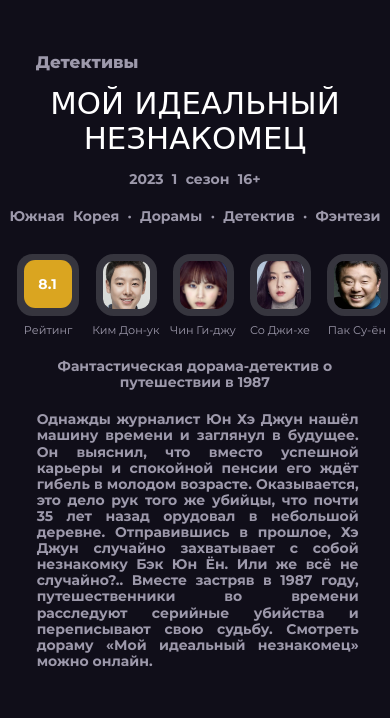
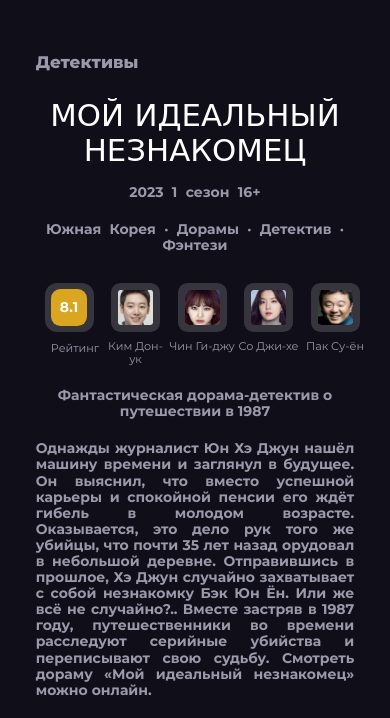
Before and after one commit to elencodes/project_online-cinema, a plain HTML site: page detective.html in a window 390 px wide. Shown: the part 78-796 px from the top of the page. Drawn offline with Linux system fonts and the light colour scheme; grey boxes are pictures that could not be loaded; files whose address does not match are found by name.

Commit message:
fixed adaptive for detective and basedOnBooks pages

```diff
--- a/assets/scss/style.scss
+++ b/assets/scss/style.scss
@@ -2751,7 +2751,7 @@ rating-cast__box--js {
 
 .description__rating-and-actors {
 	display: flex;
-	margin-left: 3rem;
+	justify-content: center;
 
 	img {
 		border-radius: 1.27rem;
@@ -2805,119 +2805,118 @@ rating-cast__box--js {
 
 //detective & basedOnBooks - адаптив для пк (большой, средний, маленький монитор, ноутбук)
 
-@media screen  and (max-width: 1370px) {
-	.detective__container, .basedOnBooks-film {
+@media screen and (max-width: 1370px) {
+
+	.detective__container,
+	.basedOnBooks__container {
 		max-width: 87.75rem;
 	}
 
-	.detective-film , .basedOnBooks-film{
+	.detective-film,
+	.basedOnBooks-film {
 		width: 47rem;
 	}
-
-}
-
-@media screen  and (min-width: 1251px) and (max-width:1300px) {
-	.detective__container, .basedOnBooks-film {
+}
+
+@media screen and (min-width: 1251px) and (max-width:1300px) {
+
+	.detective__container,
+	.basedOnBooks__container {
 		max-width: 87.75rem;
 	}
 
-	.detective-film,.basedOnBooks-film {
+	.detective-film,
+	.basedOnBooks-film {
 		width: 47rem;
 	}
 
 	.description__text--2 {
 		font-size: 1rem;
-		width: 26rem;
-		margin-left: 4rem;
-	}
-	.basedOnBooks--title{
+	}
+
+	.basedOnBooks--title {
 		font-size: 2.6rem;
 	}
-	.basedOnBooks-actors-and-rating{
-		margin-right:6rem;
-
-	}
-
-
 }
 
 
 @media screen and (max-width: 1251px) {
-	.detective__container,.basedOnBooks__container {
+
+	.detective__container,
+	.basedOnBooks__container {
 		max-width: 78.75rem;
 	}
 
-	.detective-film, .basedOnBooks-film
-	 {
+	.detective-film,
+	.basedOnBooks-film {
 		width: 42.875rem;
 		height: 27rem;
 	}
 
 	.description__text--2 {
 		font-size: 1rem;
-		width: 30rem;
-		margin-left: 2rem;
-	}
-	.basedOnBooks--title{
+	}
+
+	.basedOnBooks--title {
 		font-size: 2.4rem;
 	}
-	.detective-title{
+
+	.detective-title {
 		font-size: 2.6rem;
 	}
-
-
 }
 
 @media screen and (max-width: 1163px) {
-	.detective__container,.basedOnBooks__container {
+
+	.detective__container,
+	.basedOnBooks__container {
 		max-width: 73.125rem;
 	}
 
-	.detective-film, .basedOnBooks-film
-	 {
+	.detective-film,
+	.basedOnBooks-film {
 		width: 37.3125rem;
 		height: 28rem;
 	}
 
-
-	.description__text--2,.description__text--1 {
-		width: 30rem;
-	    margin-left: 1.7rem;
-	}
-
-	.basedOnBooks--title{
+	.basedOnBooks--title {
 		font-size: 2.4rem;
 	}
-	.detective-title{
+
+	.detective-title {
 		font-size: 2.6rem;
 	}
+
+	.description__rating-and-actors {
+		justify-content: space-between;
+		align-items: start;
+	}
 }
 
 @media screen and (max-width: 1081px) {
-	.detective__container,.basedOnBooks__container {
+
+	.detective__container,
+	.basedOnBooks__container {
 		max-width: 67.625rem;
 	}
 
-	.detective-film, .basedOnBooks-film{
+	.detective-film,
+	.basedOnBooks-film {
 		width: 36.3125rem;
 		height: 26rem;
 	}
 
-	.detective-info, .basedOnBooks-info {
+	.detective-info,
+	.basedOnBooks-info {
 		max-width: 29.375rem;
 	}
 
-	.description__text--2,.description__text--1 {
+	.description__text--2,
+	.description__text--1 {
 		font-size: 1rem;
-		width: 28rem;
-		margin-left: 1.5rem;
-	}
-
-	.description__rating-and-actors {
-		margin-left: 1rem;
-	}
-
-	.detective-title{
+	}
+
+	.detective-title {
 		font-size: 2.5rem;
 	}
 }
@@ -2925,33 +2924,33 @@ rating-cast__box--js {
 //detective & basedOnBooks-адаптив для большого планшета (1024px)
 
 @media screen and (max-width:1025px) {
-	.detective__container,.basedOnBooks__container {
+
+	.detective__container,
+	.basedOnBooks__container {
 		max-width: 63.625rem;
 	}
 
-	.detective-film, .basedOnBooks-film {
+	.detective-film,
+	.basedOnBooks-film {
 		width: 35.3125rem;
 		height: 25rem;
 	}
 
-	.detective-info, .basedOnBooks-info {
+	.detective-info,
+	.basedOnBooks-info {
 		max-width: 26.375rem;
 	}
 
-	.description__text--2,.description__text--1 {
-		font-size: 0.9rem;;
-		width: 25rem;
-		margin-left: 1.8rem;
+	.description__text--2,
+	.description__text--1 {
+		font-size: 0.9rem;
 	}
 
 	.description__title {
 		font-size: 2.2rem;
 	}
 
-	.description__rating-and-actors {
-		margin-left: 1rem;
-	}
-	.description__genre{
+	.description__genre {
 		font-size: 0.9rem;
 	}
 
@@ -2960,56 +2959,74 @@ rating-cast__box--js {
 //detective & basedOnBooks-адаптив  для среднего планшета (820px)
 
 @media screen and (max-width:935px) {
-	.detective__container,.basedOnBooks__container {
+
+	.detective__container,
+	.basedOnBooks__container {
 		max-width: 52.75rem;
 	}
 
-	.detective-content, .basedOnBooks-content {
+	.detective-content,
+	.basedOnBooks-content {
 		flex-direction: column-reverse;
 		align-items: center;
 	}
 
-	.detective-info, .basedOnBooks-info {
-		max-width: 30.375rem;
-	}
-
-
-	.description__text--2,.description__text--1,.description__year,
+	.detective-info,
+	.basedOnBooks-info {
+		max-width: 37.375rem;
+	}
+
+	.description__text--2,
+	.description__text--1,
+	.description__year,
 	.description__genre {
-		font-size:1rem;;
+		font-size: 1rem;
+	}
+
+	.description__text--2 {
+		margin-bottom: 3rem;
+	}
+
+	.description__title {
+		padding-top: .875rem;
 	}
 }
 
 //detective & basedOnBooks-адаптив для маленького планшета (769px)
 
-@media screen and (min-width:700px) and (max-width:800px) {
-	.detective__container,.basedOnBooks__container {
-		max-width: 48.75rem;
-	}
-	.detective-text{
-		margin-left: 2.5rem;
+@media screen and (max-width:800px) {
+
+	.detective__container,
+	.basedOnBooks__container {
+		max-width: 43.75rem;
 	}
 }
 
 @media screen and (max-width:690px) {
-	.detective__container,.basedOnBooks__container {
+
+	.detective__container,
+	.basedOnBooks__container {
 		max-width: 35.75rem;
 	}
 
 }
 
-@media screen  and (max-width:535px) {
-	.detective__container,.basedOnBooks__container {
+@media screen and (max-width:535px) {
+
+	.detective__container,
+	.basedOnBooks__container {
 		max-width: 29.75rem;
 	}
 
-	.detective-film, .basedOnBooks-film {
+	.detective-film,
+	.basedOnBooks-film {
 		width: 100vw;
 		height: auto;
 		margin-top: 2rem;
 	}
 
-	.detective-info, .basedOnBooks-info {
+	.detective-info,
+	.basedOnBooks-info {
 		max-width: 26.375rem;
 	}
 }
@@ -3017,51 +3034,76 @@ rating-cast__box--js {
 //detective & basedOnBooks-адаптив для больших телефонов
 
 @media screen and (max-width:471px) {
-	.detective__container,.basedOnBooks__container {
+
+	.detective__container,
+	.basedOnBooks__container {
 		max-width: 26rem;
 	}
+
+	.description {
+		max-width: 100%;
+	}
 }
 
 @media screen and (max-width:441px) {
-	.detective__container,.basedOnBooks__container {
+
+	.detective__container,
+	.basedOnBooks__container {
 		max-width: 25.75rem;
 	}
 }
 
 //detective & basedOnBooks-адаптив для стандартных телефонов
 
-@media screen and   (max-width:401px) {
-	.detective__container,.basedOnBooks__container {
+@media screen and (max-width:401px) {
+
+	.detective__container,
+	.basedOnBooks__container {
 		max-width: 22.75rem;
 	}
 
-	.detective-info, .basedOnBooks-info {
+	.detective-info,
+	.basedOnBooks-info {
 		max-width: 22.75rem;
 	}
 
-	.detective-text {
-		margin-left: 3rem;
-		max-width: 23rem;
-	}
-
-	.basedOnBooks-text{
-		max-width: 21rem;
-		margin-left: 4rem;
-	}
-
-}
-
-@media screen   and  (max-width:387px) {
-
-	.detective__container,.basedOnBooks__container {
+	.description__rating {
+		width: 3.5rem;
+		height: 3.5rem;
+		border-radius: 0.875rem;
+	}
+
+	.description__rating--box {
+		width: 100%;
+		height: 2.675rem;
+		border-radius: 0.675rem;
+	}
+
+	.description__actors--icon {
+		width: 3.5rem;
+		height: 3.5rem;
+	}
+
+	.description__actors img {
+		border-radius: 0.675rem;
+	}
+
+	.description__text--2 {
+		margin-bottom: 1rem;
+	}
+}
+
+@media screen and (max-width:387px) {
+
+	.detective__container,
+	.basedOnBooks__container {
 		max-width: 20.75rem;
 	}
 
 	.description__text--2 {
-		margin-left: 0.6rem;
-		max-width: 23rem;
 		font-size: 0.9rem;
 	}
+
 	.description__genre {
 		font-size: 0.9rem;
 	}
@@ -3070,25 +3112,9 @@ rating-cast__box--js {
 		display: none;
 	}
 
-	.detective-title{
+	.detective-title {
 		font-size: 2rem;
 	}
-
-	.detective-text {
-		margin-left: 5.5rem;
-		max-width: 17rem;
-	}
-
-	.detective-actors-and-rating{
-		margin-left: 3rem;
-	}
-
-	.basedOnBooks-text{
-		max-width: 21rem;
-		margin-left: 1rem;
-	}
-
-
 }
 
 
@@ -3096,28 +3122,41 @@ rating-cast__box--js {
 
 @media screen and (max-width:326px) {
 
-	.detective__container,.basedOnBooks__container {
+	.detective__container,
+	.basedOnBooks__container {
 		max-width: 17.75rem;
 	}
 
-	.detective-info, .basedOnBooks-info {
+	.detective-info,
+	.basedOnBooks-info {
 		max-width: 17.75rem;
 	}
 
-	.detective-text {
-		max-width: 17rem;
-		margin-left: 5.5rem;
-	}
-
-    .basedOnBooks-text{
-		max-width: 16rem;
-		margin-left: 4rem;
-	}
-
-	.description__genre{
+	.description__genre {
 		font-size: 0.78rem;
 	}
 
+	.description__actors {
+		width: 3.5rem;
+	}
+
+	.description__rating {
+		margin: 0;
+		margin-bottom: 0.625rem;
+	}
+
+	.description__actors--icon {
+		margin: 0;
+		margin-bottom: 0.625rem;
+	}
+
+	.description__rating-and-actors--text {
+		font-size: .5rem;
+	}
+
+	.rating-text {
+		margin-top: 1rem;
+	}
 
 }
 
```
Also changed, not shown: assets/scss/mixins.css (deleted), assets/scss/normalize.css, assets/scss/style.css, assets/scss/variables.css (deleted).
